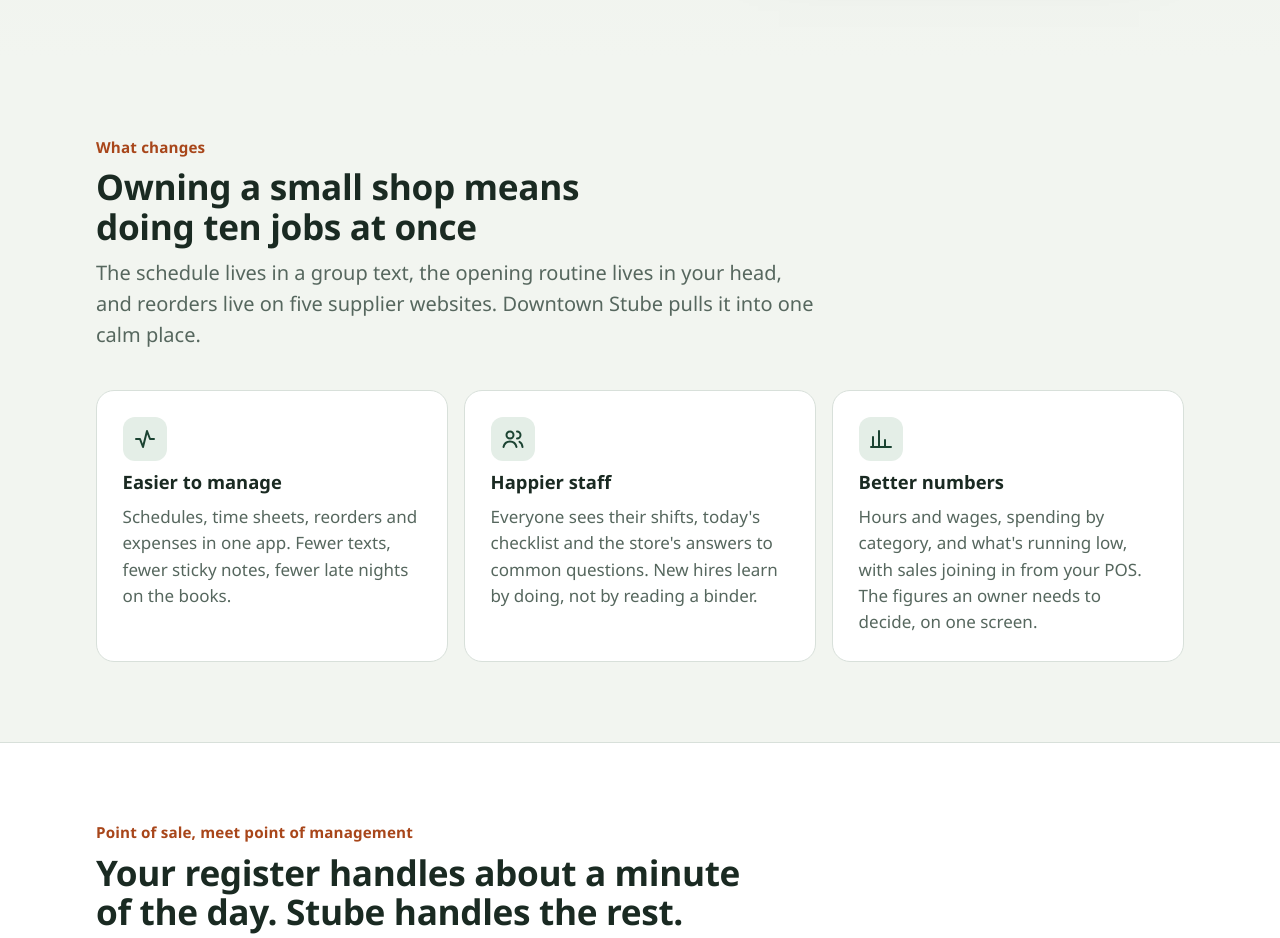
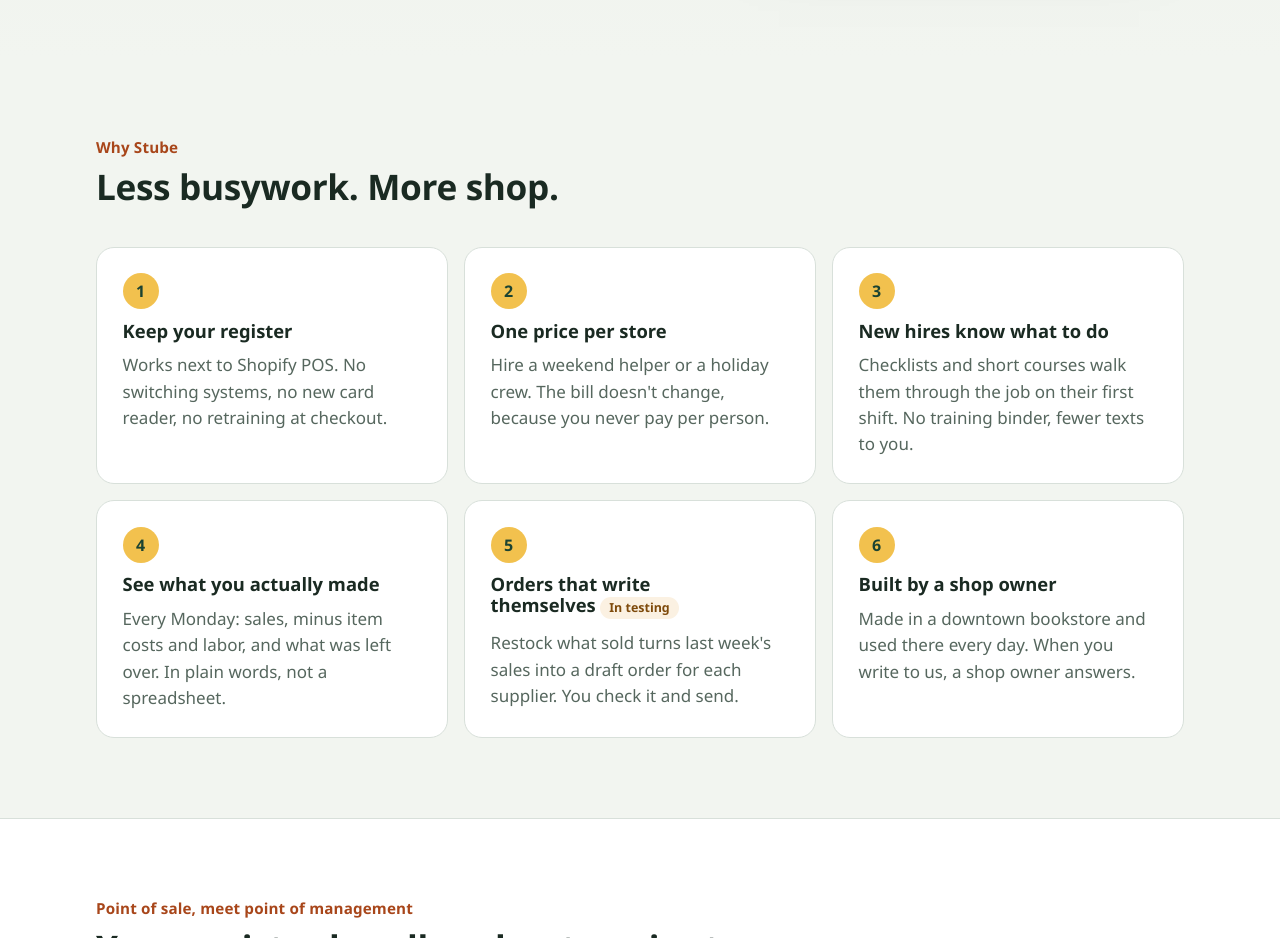
Before and after one commit to Blessedfig/shop-steady, a plain HTML site: page index.html in a window 1280 px wide. Shown: the part 780-1718 px from the top of the page. Drawn offline with Linux system fonts and the light colour scheme; a web font is replaced by a local one.

Commit message:
Home: Why Stube, six plain reasons right after the top
Co-Authored-By: Claude Opus 5.5 <noreply@anthropic.com>
Claude-Session: https://claude.ai/code/session_01TBSkinvpjV7jRRd4akBue8

```diff
--- a/index.html
+++ b/index.html
@@ -71,26 +71,16 @@
 <section aria-labelledby="why-h">
   <div class="wrap">
     <div class="head">
-      <span class="eyebrow">What changes</span>
-      <h2 id="why-h">Owning a small shop means doing ten jobs at once</h2>
-      <p class="lede">The schedule lives in a group text, the opening routine lives in your head, and reorders live on five supplier websites. Downtown Stube pulls it into one calm place.</p>
+      <span class="eyebrow">Why Stube</span>
+      <h2 id="why-h">Less busywork. More shop.</h2>
     </div>
     <div class="benefits">
-      <div class="card">
-        <span class="ico" aria-hidden="true"><svg viewBox="0 0 24 24" fill="none" stroke="currentColor" stroke-width="2" stroke-linecap="round" stroke-linejoin="round"><path d="M3 12h4l3 8 4-16 3 8h4"/></svg></span>
-        <h3>Easier to manage</h3>
-        <p>Schedules, time sheets, reorders and expenses in one app. Fewer texts, fewer sticky notes, fewer late nights on the books.</p>
-      </div>
-      <div class="card">
-        <span class="ico" aria-hidden="true"><svg viewBox="0 0 24 24" fill="none" stroke="currentColor" stroke-width="2" stroke-linecap="round" stroke-linejoin="round"><circle cx="9" cy="8" r="3.5"/><path d="M2.5 20c.8-3.6 3.4-5.5 6.5-5.5s5.7 1.9 6.5 5.5"/><path d="M16 4.5a3.5 3.5 0 0 1 0 7M18.5 14.8c1.6.8 2.7 2.5 3 5.2"/></svg></span>
-        <h3>Happier staff</h3>
-        <p>Everyone sees their shifts, today's checklist and the store's answers to common questions. New hires learn by doing, not by reading a binder.</p>
-      </div>
-      <div class="card">
-        <span class="ico" aria-hidden="true"><svg viewBox="0 0 24 24" fill="none" stroke="currentColor" stroke-width="2" stroke-linecap="round" stroke-linejoin="round"><path d="M4 20V10M10 20V4M16 20v-7M22 20H2"/></svg></span>
-        <h3>Better numbers</h3>
-        <p>Hours and wages, spending by category, and what's running low, with sales joining in from your POS. The figures an owner needs to decide, on one screen.</p>
-      </div>
+      <div class="card"><span class="num" aria-hidden="true">1</span><h3>Keep your register</h3><p>Works next to Shopify POS. No switching systems, no new card reader, no retraining at checkout.</p></div>
+      <div class="card"><span class="num" aria-hidden="true">2</span><h3>One price per store</h3><p>Hire a weekend helper or a holiday crew. The bill doesn't change, because you never pay per person.</p></div>
+      <div class="card"><span class="num" aria-hidden="true">3</span><h3>New hires know what to do</h3><p>Checklists and short courses walk them through the job on their first shift. No training binder, fewer texts to you.</p></div>
+      <div class="card"><span class="num" aria-hidden="true">4</span><h3>See what you actually made</h3><p>Every Monday: sales, minus item costs and labor, and what was left over. In plain words, not a spreadsheet.</p></div>
+      <div class="card"><span class="num" aria-hidden="true">5</span><h3>Orders that write themselves <span class="tag alt">In testing</span></h3><p>Restock what sold turns last week's sales into a draft order for each supplier. You check it and send.</p></div>
+      <div class="card"><span class="num" aria-hidden="true">6</span><h3>Built by a shop owner</h3><p>Made in a downtown bookstore and used there every day. When you write to us, a shop owner answers.</p></div>
     </div>
   </div>
 </section>
--- a/site.css
+++ b/site.css
@@ -241,3 +241,4 @@ h1{font-family:var(--script);font-weight:400;letter-spacing:0}
 @media (min-width:761px){section[id]{scroll-margin-top:76px}}
 .hero-list{font-size:1.1rem}
 @media (max-width:560px){.pill{border-radius:14px;line-height:1.3}}
+.benefits .num{width:36px;height:36px;border-radius:50%;background:var(--sun);color:#1B4332;display:grid;place-items:center;font:800 1rem/1 var(--display)}
```
